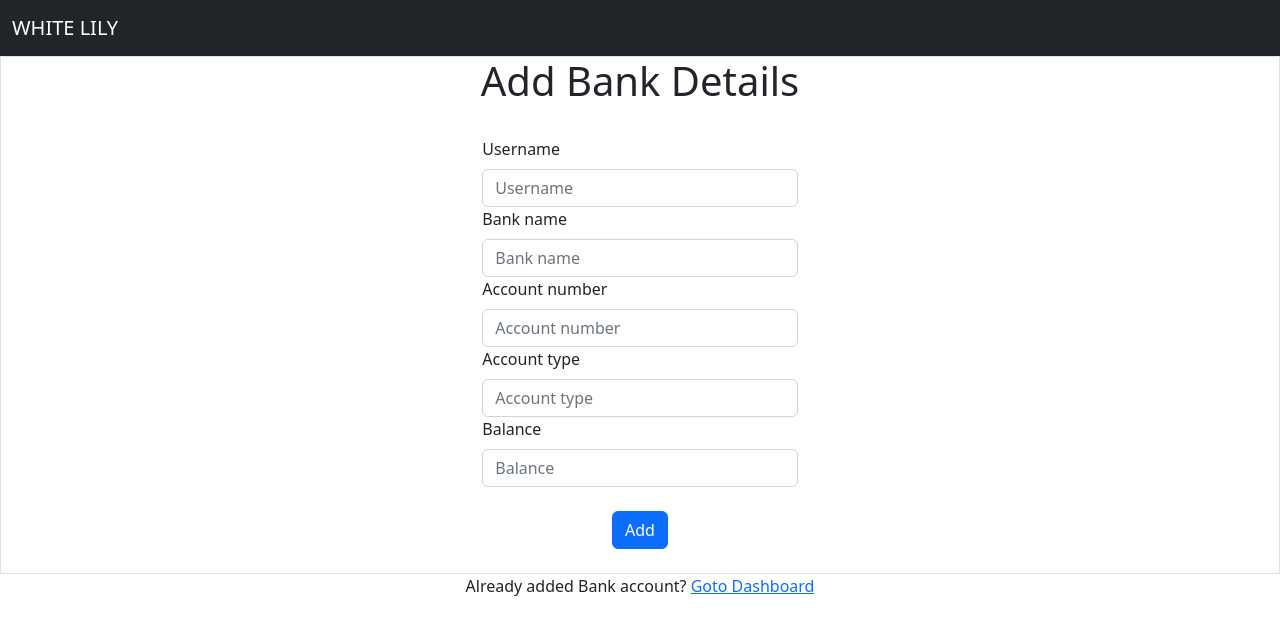
After one commit to abhijithk666/flask_task, a Flask app: page /bank in a window 1280 px wide. The commit adds this page. Shown: the top 635 px of the page. Run offline with Flask 2, Linux system fonts and the light colour scheme; some libraries are stand-ins or nearby versions.

Commit message:
added bank details

```diff
--- a/app.py
+++ b/app.py
@@ -1,9 +1,4 @@
-from distutils.log import debug
-from wsgiref.validate import validator
-from flask import Flask, render_template, flash, request, redirect, url_for, session
-from flask_wtf import FlaskForm
-from wtforms import StringField, IntegerField, SubmitField
-from wtforms.validators import DataRequired
+from flask import Flask, render_template, request, redirect, url_for, session
 from flask_mysqldb import MySQL
 import MySQLdb.cursors
 import re
@@ -11,7 +6,7 @@ import re
 #create flask instance
 app = Flask(__name__)
 
-#superkey
+#secret key
 app.config['SECRET_KEY'] = "my super secret key"
 
 #connect to mysql db
@@ -50,6 +45,7 @@ def login():
             msg = 'Incorrect username / password !'
     return render_template('login.html', msg = msg)
 
+
 @app.route('/logout')
 def logout():
     session.pop('loggedin', None)
@@ -57,17 +53,17 @@ def logout():
     session.pop('username', None)
     return redirect(url_for('login'))
 
+
 @app.route('/register', methods =['GET', 'POST'])
 def register():
     msg = ''
-    if request.method == 'POST' and 'username' in request.form and 'password' in request.form and 'email' in request.form :
+    if request.method == 'POST' and 'username' in request.form and 'password' in request.form and 'email' in request.form and 'phone' in request.form and 'age' in request.form and 'gender' in request.form :
         username = request.form['username']
         email = request.form['email']
         password = request.form['password']
         phone = request.form['phone']
         age = request.form['age']
         gender = request.form['gender']
-
 
         cursor = mysql.connection.cursor(MySQLdb.cursors.DictCursor)
         cursor.execute('SELECT * FROM login WHERE username = % s', (username, ))
@@ -78,7 +74,7 @@ def register():
             msg = 'Invalid email address !'
         elif not re.match(r'[A-Za-z0-9]+', username):
             msg = 'Username must contain only characters and numbers !'
-        elif not username or not password or not email:
+        elif not username or not password or not email or not age or not gender or not phone :
             msg = 'Please fill out the form !'
         else:
             cursor.execute('INSERT INTO login(username,password,email) VALUES ( % s, % s, % s)', (username, password, email, ))
@@ -96,15 +92,48 @@ def dashboard():
     cursor=mysql.connection.cursor()
     user=session['username']
     #print(user)
-    cursor.execute("select * from user where name=%s",(user,))
+    cursor.execute("select * from user where name=%s",(user, ))
     data= cursor.fetchone()
     #print(data)
     return render_template('dashboard.html',data=data)
 
 
+@app.route('/bank', methods =['GET', 'POST'])
+def bank():
+    msg=''
+    if request.method == 'POST' and 'username' in request.form and 'bank' in request.form and 'acc_no' in request.form and 'acc_type' in request.form and 'balance' in request.form :
+        username = request.form['username']
+        bank = request.form['bank']
+        acc_no = request.form['acc_no']
+        acc_type = request.form['acc_type']
+        balance = request.form['balance']
+
+        cursor = mysql.connection.cursor(MySQLdb.cursors.DictCursor)
+        cursor.execute('SELECT * FROM accounts WHERE username = % s', (username, ))
+        b = cursor.fetchone()
+        if b:
+            msg = 'Account already exists !'
+        elif not username or not bank or not acc_no or not acc_type or not balance :
+            msg = 'Please fill out the form !'
+        else:
+            cursor.execute('INSERT INTO accounts(username,bank,acc_no,acc_type,balance) VALUES ( % s, % s, % s, % s, % s)', (username, bank, acc_no, acc_type, balance))
+            mysql.connection.commit()
+            msg = 'You have successfully added your Bank details !'
+    elif request.method == 'POST':
+        msg = 'Please fill out the form !'
+    return render_template('bank.html', msg = msg)
 
 
-
+@app.route('/view_bank')
+def view_bank():
+    #print('success')
+    cursor=mysql.connection.cursor()
+    user=session['username']
+    #print(id)
+    cursor.execute("select * from accounts where username=%s",(user, ))
+    bdata= cursor.fetchone()
+    #print(bdata)
+    return render_template('view_bank.html',bdata=bdata)
 
 
 if __name__ == "__main__":
--- /dev/null
+++ b/templates/bank.html
@@ -0,0 +1,54 @@
+{% extends 'base.html' %}
+
+{% block head %}
+<title>Bank Details</title>
+{% endblock %}
+
+{% block body %}
+
+<div align="center">
+    <div align="center" class="border">
+       <div class="header">
+          <h1 class="word">Add Bank Details</h1>
+       </div>
+
+        <div class="row g-3 justify-content-center ">
+            <div class="col-md-6">
+                <div>{{ msg }}</div>
+                <br/>
+                <form class="" action="{{ url_for('bank') }}" method="POST">
+                    <div class="col-6 text-start">
+                        <label for="inputAddress" class="form-label  ">Username</label>
+                        <input type="text" class="form-control" id="inputAddress" placeholder="Username" name="username">
+                    </div>
+                    <div class="col-6 text-start">
+                        <label for="inputAddress" class="form-label  ">Bank name</label>
+                        <input type="text" class="form-control" id="inputAddress" placeholder="Bank name" name="bank">
+                    </div>
+                    <div class="col-md-6 text-start">
+                    <label for="inputEmail4" class="form-label ">Account number</label>
+                    <input type="text" class="form-control" id="inputEmail4" name="acc_no" placeholder="Account number">
+                    </div>
+                    <div class="col-md-6 text-start">
+                    <label for="inputPassword4" class="form-label ">Account type</label>
+                    <input type="text" class="form-control" id="inputPassword4" name="acc_type" placeholder="Account type">
+                    </div>
+                    <div class="col-6 text-start">
+                    <label for="inputAddress2" class="form-label ">Balance</label>
+                    <input type="text" class="form-control" id="inputAddress2" placeholder="Balance" name="balance">
+                    </div>
+                    <br/>
+                    <div class="col-12 mb-4">
+                    <button type="submit" class="btn btn-primary">Add</button>
+                    </div>
+                </form>
+            </div>
+        </div>
+    </div>
+    <div>
+      <p class="bottom">Already added Bank account?  <a class="bottom" href="{{url_for('dashboard')}}"> Goto Dashboard</a></p>
+    </div>
+</div>
+
+
+{% endblock %}
--- a/templates/base.html
+++ b/templates/base.html
@@ -11,7 +11,7 @@
     <body>
         <nav class="navbar navbar-expand-lg bg-dark">
             <div class="container-fluid">
-            <a class="navbar-brand text-white" href="#">WHITE LILY</a>
+            <a class="navbar-brand text-white" href="{{url_for('index')}}">WHITE LILY</a>
             </div>
         </nav>
         {% block body %}
--- a/templates/register.html
+++ b/templates/register.html
@@ -42,9 +42,9 @@
                         <div class="col-md-3 text-start">
                         <label for="inputState" class="form-label ">Gender</label>
                         <select id="inputState" class="form-select" name="gender">
-                            <option value="male">Male</option>
-                            <option value="female">Female</option>
-                            <option value="other">Other</option>
+                            <option value="Male">Male</option>
+                            <option value="Female">Female</option>
+                            <option value="Other">Other</option>
                         </select>
                         </div>
                     </div>
```
Also changed, not shown: templates/dashboard.html (+14 -10 lines), templates/view_bank.html (added, +39 -0 lines).
